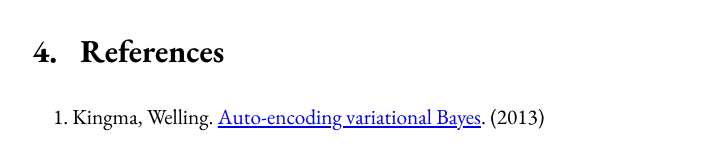
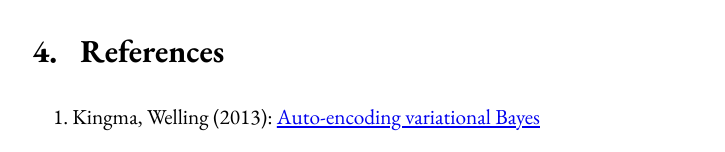
Before and after one commit to allaisandrea/allaisandrea.github.io, a Jekyll site: the page built from pages/variational_autoencoder/index.md, in a window 1280 px wide. Shown: the part 1878-2030 px from the top of the page, without its empty margins (277-1002 px from the left). Built offline with Jekyll 4.4.1, drawn with Linux system fonts in a browser that asks for light colours.

Commit message:
Improved reference handling

```diff
--- /dev/null
+++ b/_includes/references.md
@@ -0,0 +1,15 @@
+## References
+
+{% for reference in page.references %}
+[{{reference.tag}}]: #{{reference.tag}}
+"{{reference.authors}} ({{reference.year}}): {{reference.title}}"
+{% endfor %}
+
+<ol>
+{% for reference in page.references %}
+<li id="{{reference.tag}}">
+    {{reference.authors}} ({{reference.year}}):
+    <a href="{{reference.url}}"> {{reference.title}} </a>
+</li>
+{% endfor %}
+</ol>
--- a/pages/variational_autoencoder/index.md
+++ b/pages/variational_autoencoder/index.md
@@ -66,8 +73,4 @@ efficiently _evaluate_ $$p(x|\theta)$$ at a given value $$x = x_i$$ drawn from
 the empirical distribution. The integral domain is high-dimensional, and the
 integrand is a complicated, strongly-peaked function.
 
-
-## References
-
-[ref_1]: https://arxiv.org/abs/1312.6114 "Auto-encoding variational Bayes"
-1. Kingma, Welling. [Auto-encoding variational Bayes][ref_1]. (2013)
+{% include references.md %}
```
Also changed, not shown: other parts of pages/variational_autoencoder/index.md (+7 -0 lines).
